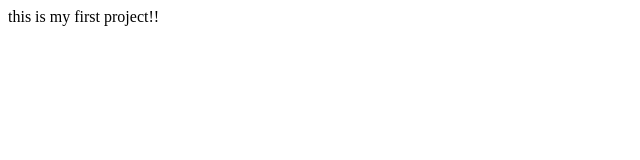
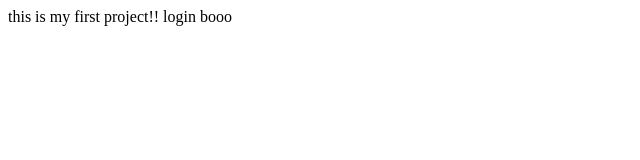
Before and after one commit to deeseeker/practical, a plain HTML site: page index.html in a window 1280 px wide. Shown: the full height of the page, 0-640 px from the left. Drawn offline with Linux system fonts and the light colour scheme.

```diff
--- a/index.html
+++ b/index.html
@@ -1,4 +1,5 @@
 
     <head>
     this is my first project!!
+    login booo
     </head>
```
Also changed, not shown: log.txt (added), login.html (added).
